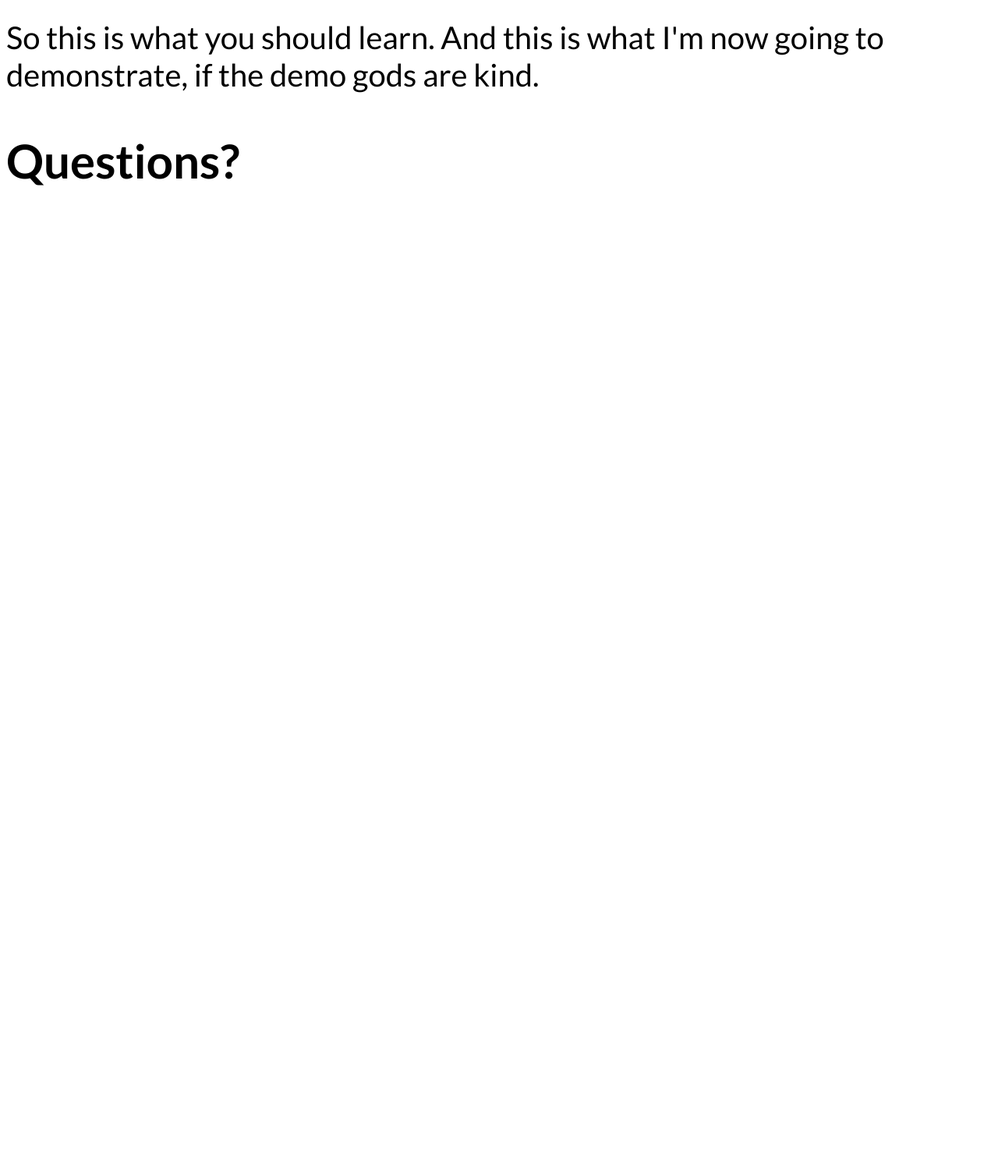
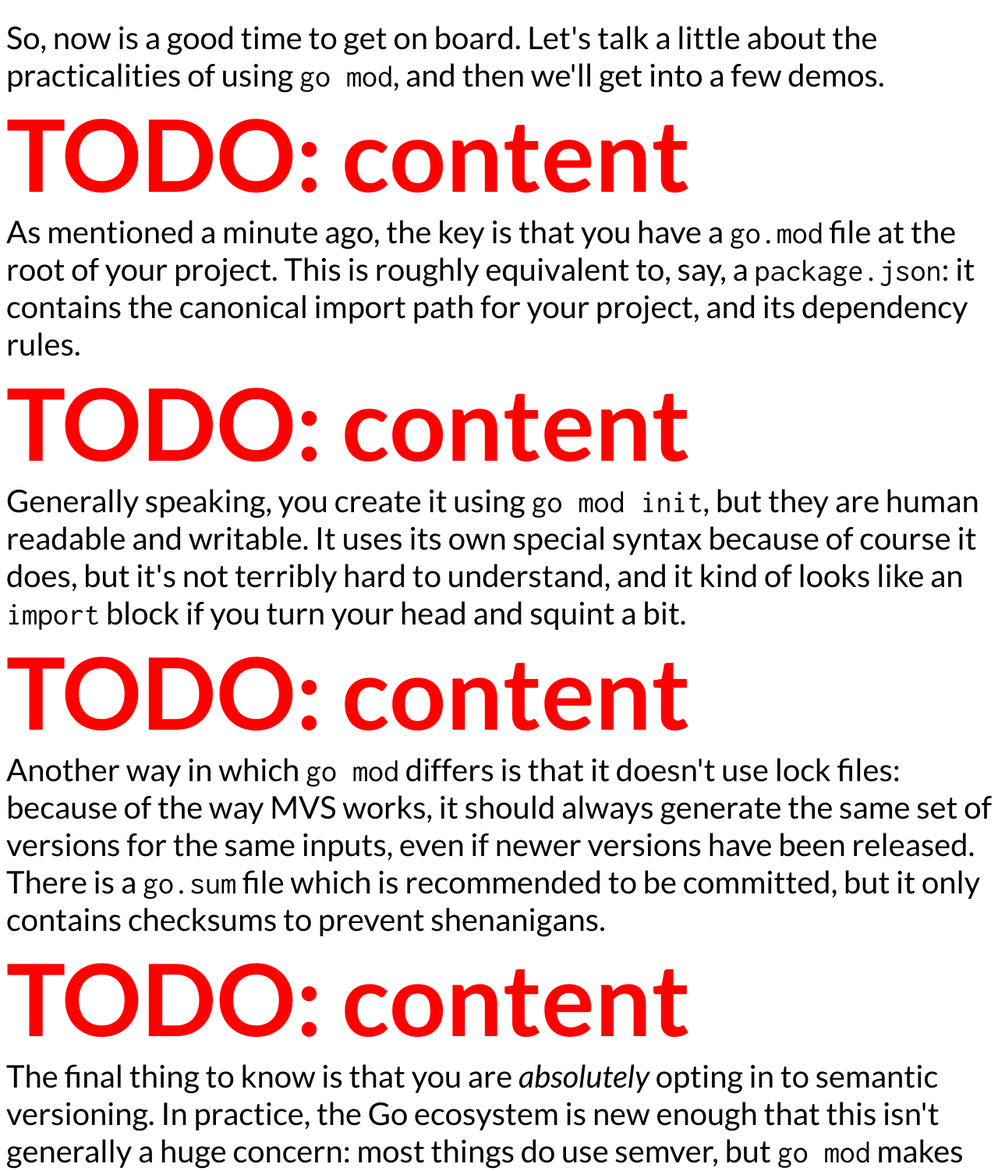
Before and after one commit to LawnGnome/what-the-dep, a website built with webpack: page content.html in a window 1280 px wide. Shown: the part 5805-7307 px from the top of the page at 78% size. Before the commit the page ends 6097 px from the top, so only its background shows below. Built offline with nearby package versions, Linux system fonts and the light colour scheme; what reveal.js would draw is missing.

Commit message:
For real finish the pre-examples section.

```diff
--- a/content.html
+++ b/content.html
@@ -187,19 +187,81 @@
 						<div class="todo">content</div>
 						<aside class="notes">
 							With some refinement, <code>vgo</code> was quickly (and rather
-							controversially) adopted by the Go team, and shipped as an
-							experimental feature in Go 1.11 in August, this time as the
-							<code>go mod</code> family of commands. In Go 1.12, it will no
-							longer be experimental, and will become the officially blessed
-							solution.
+							controversially) adopted by the Go team, and shipped as a
+							nominally experimental feature in Go 1.11 in August, this time as
+							the <code>go mod</code> family of commands. In Go 1.12, it will
+							no longer be experimental, and will become the officially blessed
+							solution. Now is a good time to get on board.
 						</aside>
 					</section>
 
 					<section id="">
 						<div class="todo">content</div>
 						<aside class="notes">
-							So this is what you should learn. And this is what I'm now going
-							to demonstrate, if the demo gods are kind.
+							So, now is a good time to get on board. Let's talk a little about
+							the practicalities of using <code>go mod</code>, and then we'll
+							get into a few demos.
+						</aside>
+					</section>
+
+					<section id="">
+						<div class="todo">content</div>
+						<aside class="notes">
+							As mentioned a minute ago, the key is that you have a
+							<code>go.mod</code> file at the root of your project. This is
+							roughly equivalent to, say, a <code>package.json</code>: it
+							contains the canonical import path for your project, and its
+							dependency rules.
+						</aside>
+					</section>
+
+					<section id="">
+						<div class="todo">content</div>
+						<aside class="notes">
+							Generally speaking, you create it using <code>go mod init</code>,
+							but they are human readable and writable. It uses its own special
+							syntax because of course it does, but it's not terribly hard to
+							understand, and it kind of looks like an <code>import</code>
+							block if you turn your head and squint a bit.
+						</aside>
+					</section>
+
+					<section id="">
+						<div class="todo">content</div>
+						<aside class="notes">
+							Another way in which <code>go mod</code> differs is that it
+							doesn't use lock files: because of the way MVS works, it should
+							always generate the same set of versions for the same inputs,
+							even if newer versions have been released. There is a
+							<code>go.sum</code> file which is recommended to be committed,
+							but it only contains checksums to prevent shenanigans.
+						</aside>
+					</section>
+
+					<section id="">
+						<div class="todo">content</div>
+						<aside class="notes">
+							The final thing to know is that you are <em>absolutely</em>
+							opting in to semantic versioning. In practice, the Go ecosystem
+							is new enough that this isn't generally a huge concern: most
+							things do use semver, but <code>go mod</code> makes numerous
+							assumptions that semver is in fact in use. So if you're writing a
+							library, factor that in.
+						</aside>
+					</section>
+
+					<section id="">
+						<div class="todo">content</div>
+						<aside class="notes">
+							If the demo gods are kind today, let's look at a few examples.
+						</aside>
+					</section>
+				</section>
+
+				<section>
+					<section id="">
+						<div class="todo">content</div>
+						<aside class="notes">
 						</aside>
 					</section>
 				</section>
```
